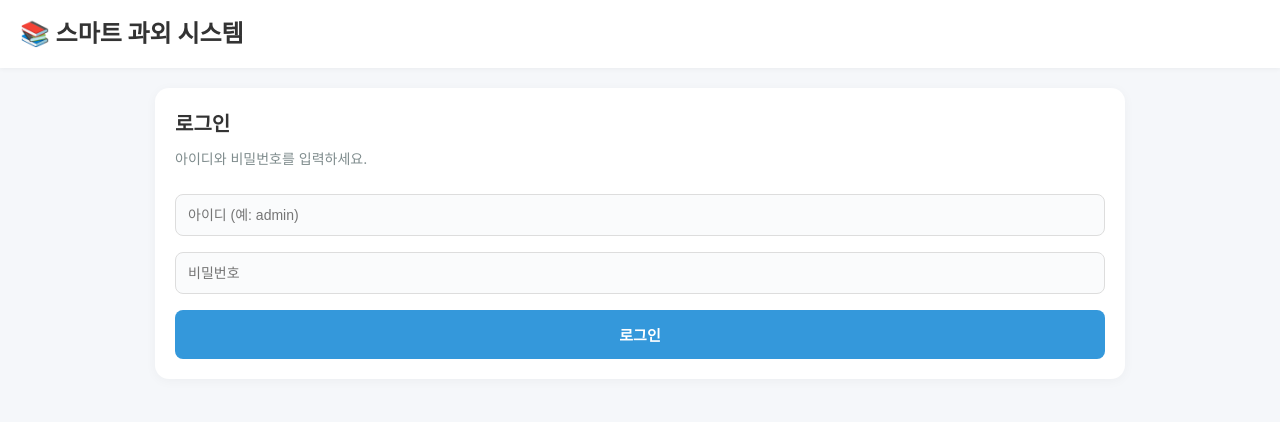
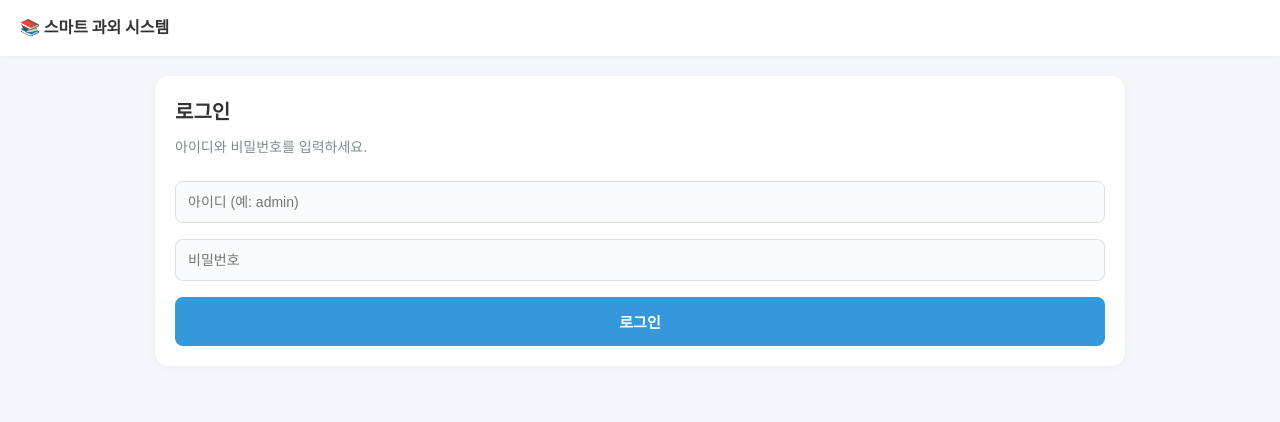
Before and after one commit to philip0613/tutoring, a plain HTML site: page index.html in a window 1280 px wide. Drawn offline with Linux system fonts and the light colour scheme.

Commit message:
Update index.html

```diff
--- a/index.html
+++ b/index.html
@@ -8,7 +8,7 @@
 </head>
 <body>
     <header>
-        <h2>📚 스마트 과외 시스템</h2>
+        <h4>📚 스마트 과외 시스템</h4>
         <div id="userInfo" class="hidden">
             <span id="userGreeting"></span>
             <button id="logoutBtn">로그아웃</button>
```
